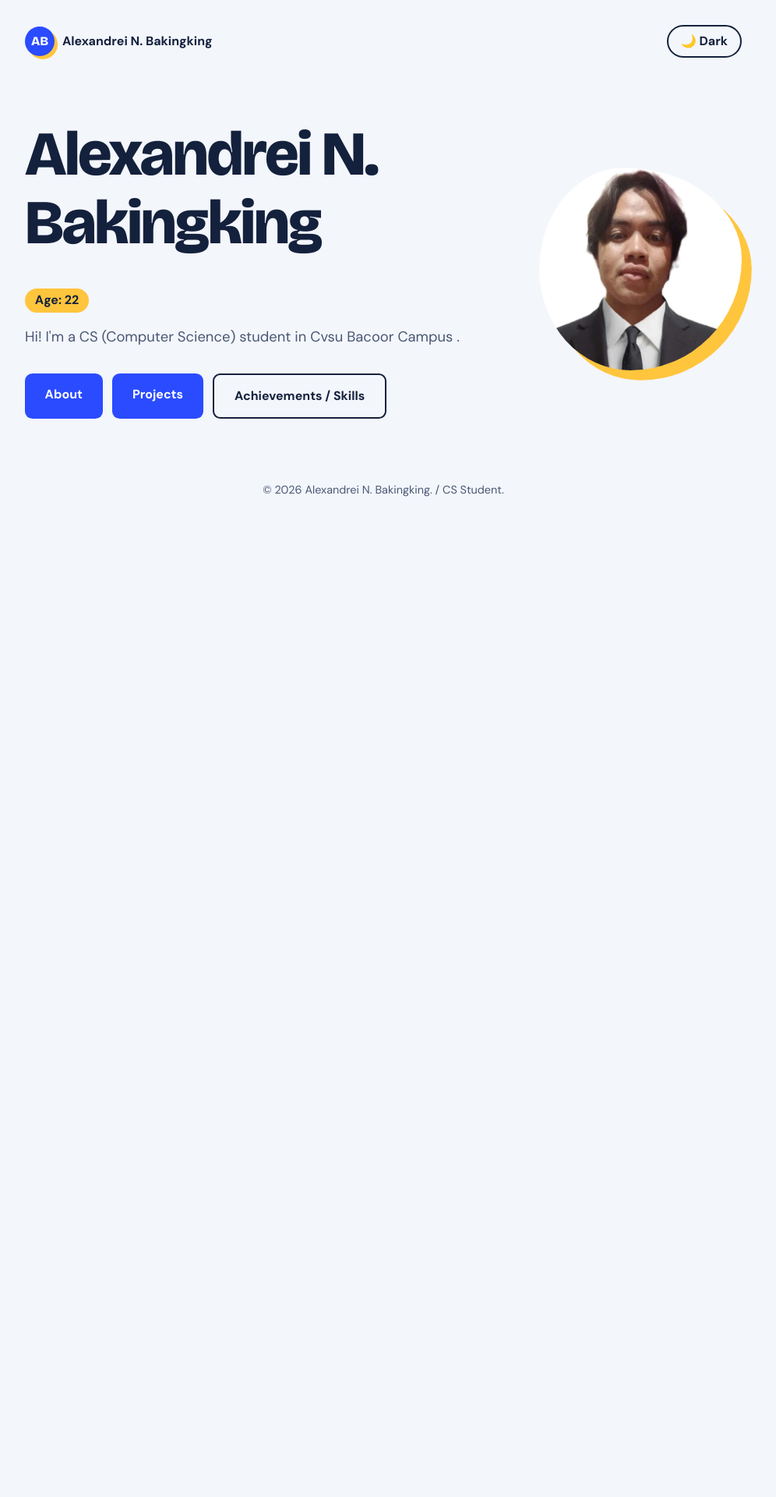
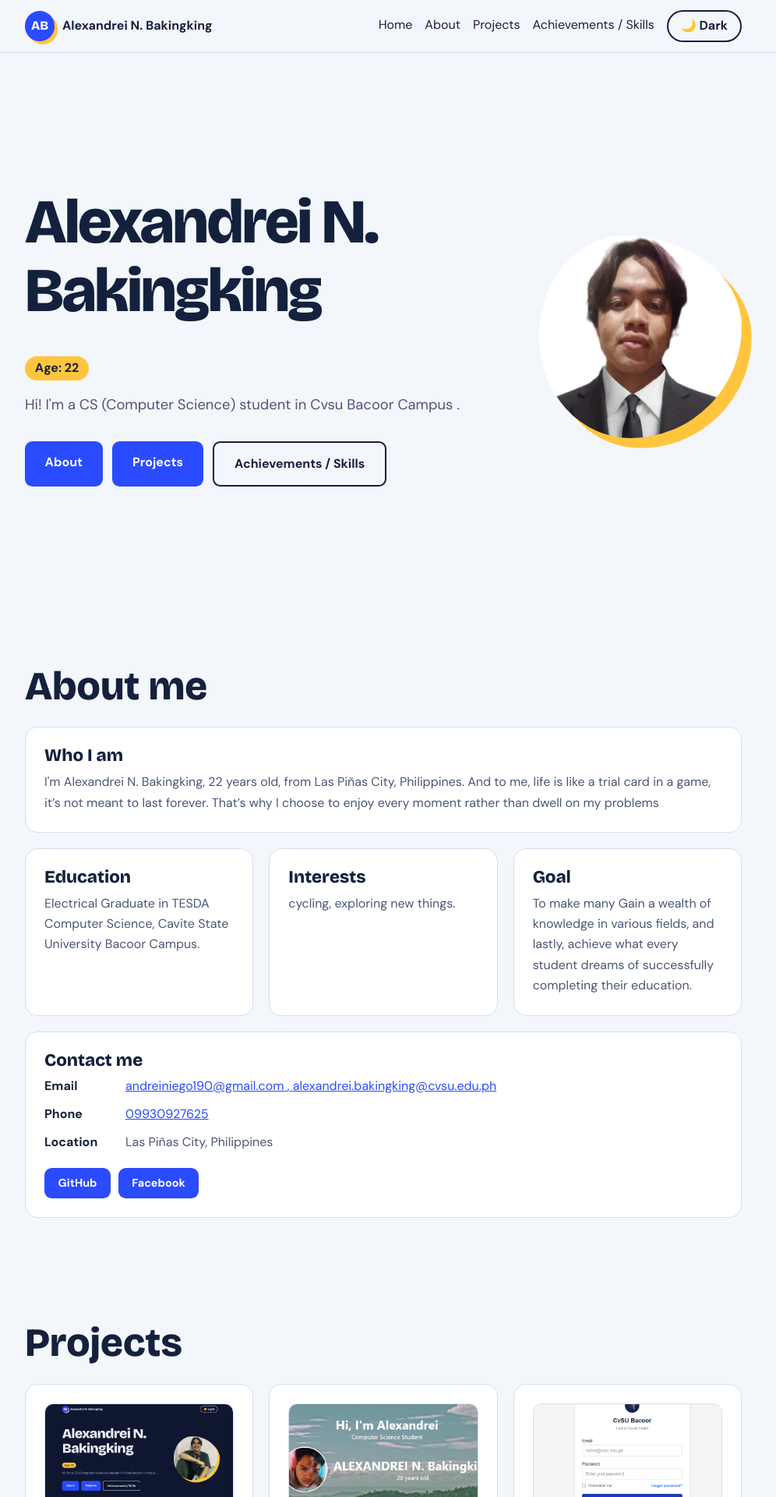
Before and after one commit to andrei0604-droid/portfolio, a React (Vite) app: page / in a window 1280 px wide. Shown: the top 1920 px of the page at 78% size, without its empty margins (148-1144 px from the left). Before the commit the page ends 800 px from the top, so only its background shows below. Built offline with nearby package versions, Linux system fonts and the light colour scheme.

Commit message:
Update achievements

```diff
--- a/src/App.jsx
+++ b/src/App.jsx
@@ -1,8 +1,17 @@
-import { Routes, Route, Link, NavLink } from "react-router-dom";
 import { useEffect, useState } from "react";
-import { profile, projects, skills, achievements, Skill, contact } from "./data.js";
+import * as D from "./data.js";
 
-function Layout({ title, children, showNav = true }) {
+const { profile, projects, skills, achievements, contact } = D;
+const skillText = D.Skill ?? D.updatePlan;
+
+const NAV = [
+  { id: "home", label: "Home" },
+  { id: "about", label: "About" },
+  { id: "projects", label: "Projects" },
+  { id: "skills", label: "Achievements / Skills" },
+];
+
+function Header() {
   const [theme, setTheme] = useState(() => {
     try {
       const saved = localStorage.getItem("theme");
@@ -15,19 +24,20 @@ function Layout({ title, children, showNav = true }) {
     document.documentElement.setAttribute("data-theme", theme);
     try { localStorage.setItem("theme", theme); } catch { /* ignore */ }
   }, [theme]);
-  useEffect(() => { document.title = `${title} | ${profile.name}`; window.scrollTo(0, 0); }, [title]);
+
   return (
-    <>
-      <header><div className="wrap">
-        <Link className="brand" to="/"><span className="logo" aria-hidden="true">{profile.initials}</span>{profile.name}</Link>
-          {showNav && (
+    <header>
+      <div className="wrap">
+        <a className="brand" href="#home">
+          <span className="logo" aria-hidden="true">{profile.initials}</span>
+          {profile.name}
+        </a>
+        <div className="nav-right">
           <nav aria-label="Main">
-              <NavLink to="/" end>Home</NavLink>
-              <NavLink to="/about">About</NavLink>
-              <NavLink to="/projects">Projects</NavLink>
-              <NavLink to="/skills">Achievements / Skills</NavLink>
+            {NAV.map((n) => (
+              <a key={n.id} href={`#${n.id}`}>{n.label}</a>
+            ))}
           </nav>
-          )}
           <button
             className="theme-toggle"
             onClick={() => setTheme(theme === "dark" ? "light" : "dark")}
@@ -35,40 +45,44 @@ function Layout({ title, children, showNav = true }) {
           >
             {theme === "dark" ? "☀️ Light" : "🌙 Dark"}
           </button>
-      </div></header>
-      {children}
-      <footer>&copy; 2026 {profile.name}. / CS Student.</footer>
-    </>
+        </div>
+      </div>
+    </header>
   );
 }
 
+const Section = ({ id, title, children }) => (
+  <section id={id} className="wrap section" aria-labelledby={`${id}-title`}>
+    <h2 className="section-title" id={`${id}-title`}>{title}</h2>
+    {children}
+  </section>
+);
+
 const Panel = ({ title, children }) => (
-  <section className="panel"><h2>{title}</h2>{children}</section>
+  <div className="panel"><h2>{title}</h2>{children}</div>
 );
-const Back = () => <p className="buttons"><Link className="btn alt" to="/">Back to home</Link></p>;
 
 function Home() {
   return (
-    <main className="wrap hero">
+    <section id="home" className="wrap hero">
       <div>
         <h1>{profile.name}</h1>
         <span className="age">Age: {profile.age}</span>
         <p>{profile.intro}</p>
         <div className="buttons">
-          {/* target="_blank" opens each page in a new tab */}
-          <Link className="btn" to="/about" target="_blank" rel="noopener">About</Link>
-          <Link className="btn" to="/projects" target="_blank" rel="noopener">Projects</Link>
-          <Link className="btn alt" to="/skills" target="_blank" rel="noopener">Achievements / Skills</Link>
+          <a className="btn" href="#about">About</a>
+          <a className="btn" href="#projects">Projects</a>
+          <a className="btn alt" href="#skills">Achievements / Skills</a>
         </div>
       </div>
       <img className="avatar" src="90bd97d8-232e-4d28-9d5f-3b14b93c51d3.jpg" alt={`Photo of ${profile.name}`} />
-    </main>
+    </section>
   );
 }
 
 function About() {
   return (
-    <main className="wrap"><h1>About me</h1>
+    <Section id="about" title="About me">
       <Panel title="Who I am"><p>{profile.story}</p></Panel>
       <div className="grid">
         <Panel title="Education"><p>{profile.education}</p></Panel>
@@ -76,8 +90,9 @@ function About() {
         <Panel title="Goal"><p>{profile.goal}</p></Panel>
       </div>
 
-      <section className="panel contact" aria-labelledby="contact-title">
-        <h2 id="contact-title">Contact me</h2>
+      {contact && (
+        <div className="panel contact">
+          <h2>Contact me</h2>
           <ul className="contact-list">
             <li>
               <span>Email</span>
@@ -99,20 +114,20 @@ function About() {
               </a>
             ))}
           </div>
-      </section>
-
-      <Back />
-    </main>
+        </div>
+      )}
+    </Section>
   );
 }
 
 function Projects() {
   return (
-    <main className="wrap"><h1>Projects</h1>
+    <Section id="projects" title="Projects">
       <div className="grid">
-        {projects.map(p => (
+        {projects.map((p) => (
           <article className="panel" key={p.title}>
             {p.image && (
+              <a href={p.image} target="_blank" rel="noopener noreferrer" aria-label={`Open picture of ${p.title} in a new tab`}>
                 <img
                   className="project-img"
                   src={p.image}
@@ -120,24 +135,26 @@ function Projects() {
                   loading="lazy"
                   onError={(e) => { e.currentTarget.style.display = "none"; }}
                 />
+              </a>
             )}
             <h2>{p.title}</h2>
             <p>{p.text}</p>
-            {p.tags.map(t => <span className="tag" key={t}>{t}</span>)}
+            {p.tags.map((t) => <span className="tag" key={t}>{t}</span>)}
           </article>
         ))}
-      </div><Back />
-    </main>
+      </div>
+    </Section>
   );
 }
 
 function Skills() {
   return (
-    <main className="wrap"><h1>Achievements / Skills</h1>
+    <Section id="skills" title="Achievements / Skills">
       <div className="grid">
         <Panel title="Skills">
-          {skills.map(s => (
-            <div key={s.name}><p>{s.name}</p>
+          {skills.map((s) => (
+            <div key={s.name}>
+              <p>{s.name}</p>
               <div className="bar" role="img" aria-label={`${s.name}: ${s.level}%`}>
                 <span style={{ width: `${s.level}%` }} />
               </div>
@@ -147,10 +164,12 @@ function Skills() {
 
         <Panel title="Achievements">
           <ul className="achievement-list">
-            {achievements.map(a => (
+            {achievements.map((item) => {
+              const a = typeof item === "string" ? { text: item } : item;
+              return (
                 <li key={a.text}>
                   {a.image && (
-                  <a href={a.image} target="_blank" rel="noopener" aria-label={`Open picture: ${a.text}`}>
+                    <a href={a.image} target="_blank" rel="noopener noreferrer" aria-label={`Open picture: ${a.text}`}>
                      <img
                        className="achievement-img"
                        src={a.image}
@@ -162,27 +181,34 @@ function Skills() {
                     )}
                   <span>{a.text}</span>
                 </li>
-            ))}
+              );
+            })}
           </ul>
         </Panel>
 
-        <Panel title="My skills"><p>{Skill}</p></Panel>
-      </div><Back />
-    </main>
+        <Panel title="My skills"><p>{skillText}</p></Panel>
+      </div>
+    </Section>
   );
 }
 
 export default function App() {
-  const page = (title, el, showNav = false) => (
-    <Layout title={title} showNav={showNav}>{el}</Layout>
-  );
+  useEffect(() => {
+    document.title = `${profile.name} | Portfolio`;
+  }, []);
+
   return (
-    <Routes>
-      <Route path="/" element={page("Home", <Home />, false)} />
-      <Route path="/about" element={page("About", <About />)} />
-      <Route path="/projects" element={page("Projects", <Projects />)} />
-      <Route path="/skills" element={page("Achievements & Skills", <Skills />)} />
-      <Route path="*" element={page("Not found", <main className="wrap"><h1>Page not found</h1><Back /></main>)} />
-    </Routes>
+    <>
+      <Header />
+      <main>
+        <Home />
+        <About />
+        <Projects />
+        <Skills />
+      </main>
+      <footer>
+        &copy; 2026 {profile.name}. Built with React. <a href="#home">Back to top</a>
+      </footer>
+    </>
   );
 }
--- a/src/style.css
+++ b/src/style.css
@@ -482,3 +482,91 @@ p {
   padding: 0.5rem 1.1rem;
   font-size: 0.9rem;
 }
+/* ---------- One-page layout ---------- */
+
+html {
+  scroll-behavior: smooth;
+  scroll-padding-top: 5rem;
+}
+
+header {
+  position: sticky;
+  top: 0;
+  z-index: 10;
+  background: var(--bg);
+  border-bottom: 1px solid var(--line);
+}
+
+header .wrap {
+  padding-block: 0.8rem;
+}
+
+.nav-right {
+  display: flex;
+  align-items: center;
+  gap: 1rem;
+  flex-wrap: wrap;
+}
+
+.section {
+  padding-block: 3.5rem;
+}
+
+.section-title {
+  font-size: clamp(2rem, 6vw, 3.2rem);
+  margin-bottom: 1.5rem;
+}
+
+.hero {
+  min-height: calc(100vh - 4.5rem);
+}
+
+footer a {
+  color: var(--accent);
+}
+
+@media (max-width: 700px) {
+  html {
+    scroll-padding-top: 7rem;
+  }
+
+  header nav {
+    font-size: 0.85rem;
+    gap: 0.6rem;
+  }
+
+  .nav-right {
+    gap: 0.6rem;
+  }
+
+  .theme-toggle {
+    padding: 0.25rem 0.7rem;
+    font-size: 0.85rem;
+  }
+
+  .section {
+    padding-block: 2.5rem;
+  }
+
+  .hero {
+    min-height: auto;
+  }
+}
+
+@media (prefers-reduced-motion: reduce) {
+  html {
+    scroll-behavior: auto;
+  }
+}
+/* ---------- Clickable pictures ---------- */
+
+.project-img,
+.achievement-img {
+  cursor: zoom-in;
+  transition: transform 0.15s;
+}
+
+.project-img:hover,
+.achievement-img:hover {
+  transform: scale(1.02);
+}
```
Lines whose indentation alone changed are shown as unchanged.
